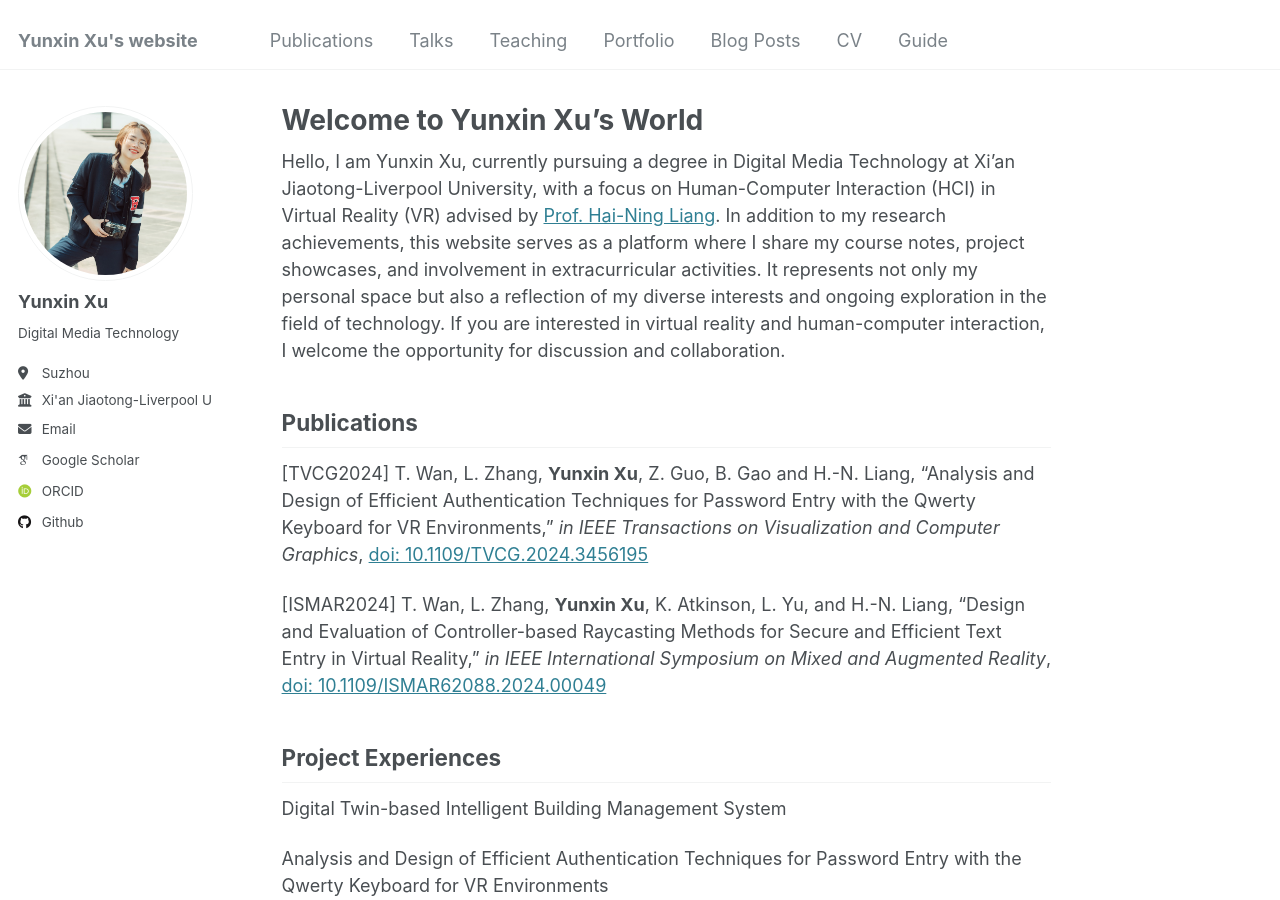
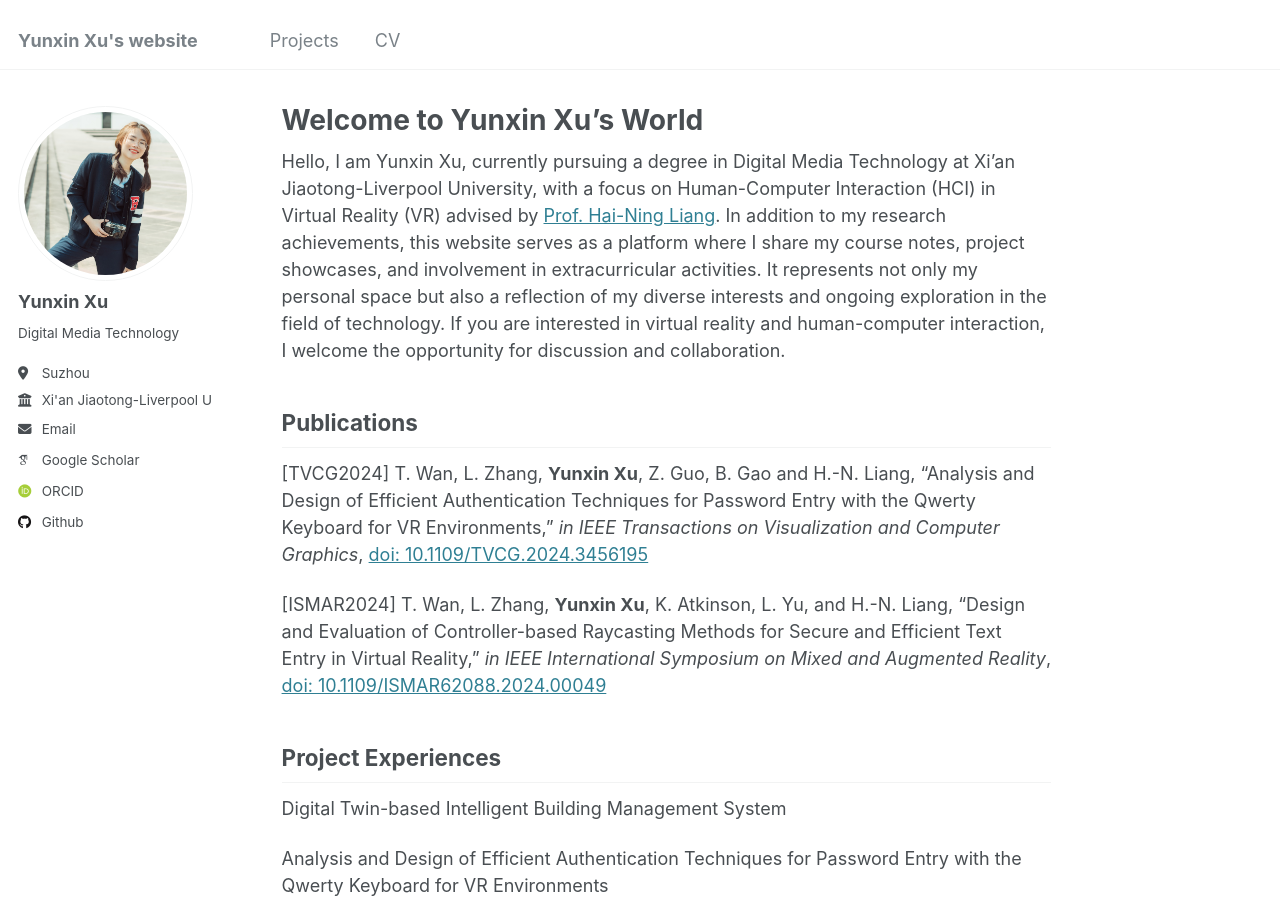
Before and after one commit to XYXtobeno1/yunxin.github.io, a Jekyll site: the page built from _pages/about.md, in a window 1280 px wide and 900 px high. Built offline with Jekyll 4.4.1, drawn with Linux system fonts in a browser that asks for light colours; some web fonts are replaced.

Commit message:
Update navigation.yml

```diff
--- a/_data/navigation.yml
+++ b/_data/navigation.yml
@@ -5,23 +5,8 @@
 # prevent it from being included in the site.
 
 main:
-  - title: "Publications"
+  - title: "Projects"
     url: /publications/
-
-  - title: "Talks"
-    url: /talks/
-
-  - title: "Teaching"
-    url: /teaching/
-
-  - title: "Portfolio"
-    url: /portfolio/
-
-  - title: "Blog Posts"
-    url: /year-archive/
 
   - title: "CV"
     url: /cv/
-
-  - title: "Guide"
-    url: /markdown/
```
